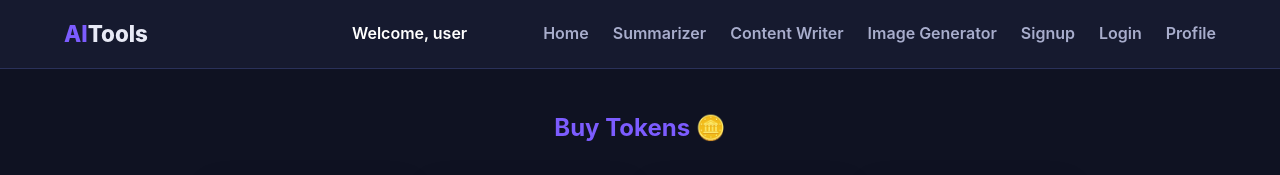
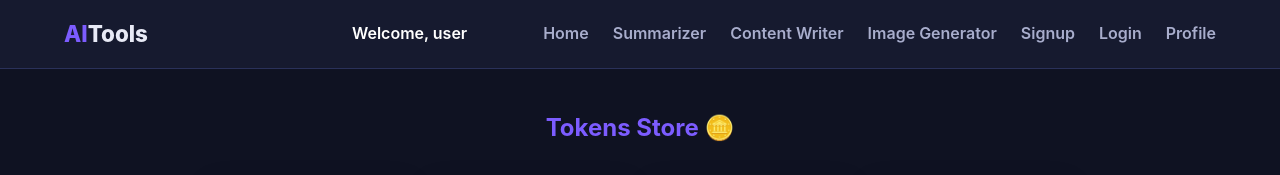
Before and after one commit to YugSudani/AiTools, a React (Create React App) app in the folder client/: page /buytokens in a window 1280 px wide. Shown: the top 175 px of the page. Built offline with nearby package versions, Linux system fonts and the light colour scheme; no server answers.

Commit message:
tokenStore added2

```diff
--- a/client/src/components/BuyToken.jsx
+++ b/client/src/components/BuyToken.jsx
@@ -37,7 +37,7 @@ const BuyTokens = () => {
 
   return (
     <main className="buy-page">
-      <h2>Buy Tokens 🪙</h2>
+      <h2>Tokens Store 🪙</h2>
 
       <div className="token-row">
         {tokenPackages.map((pkg, index) => (
```
